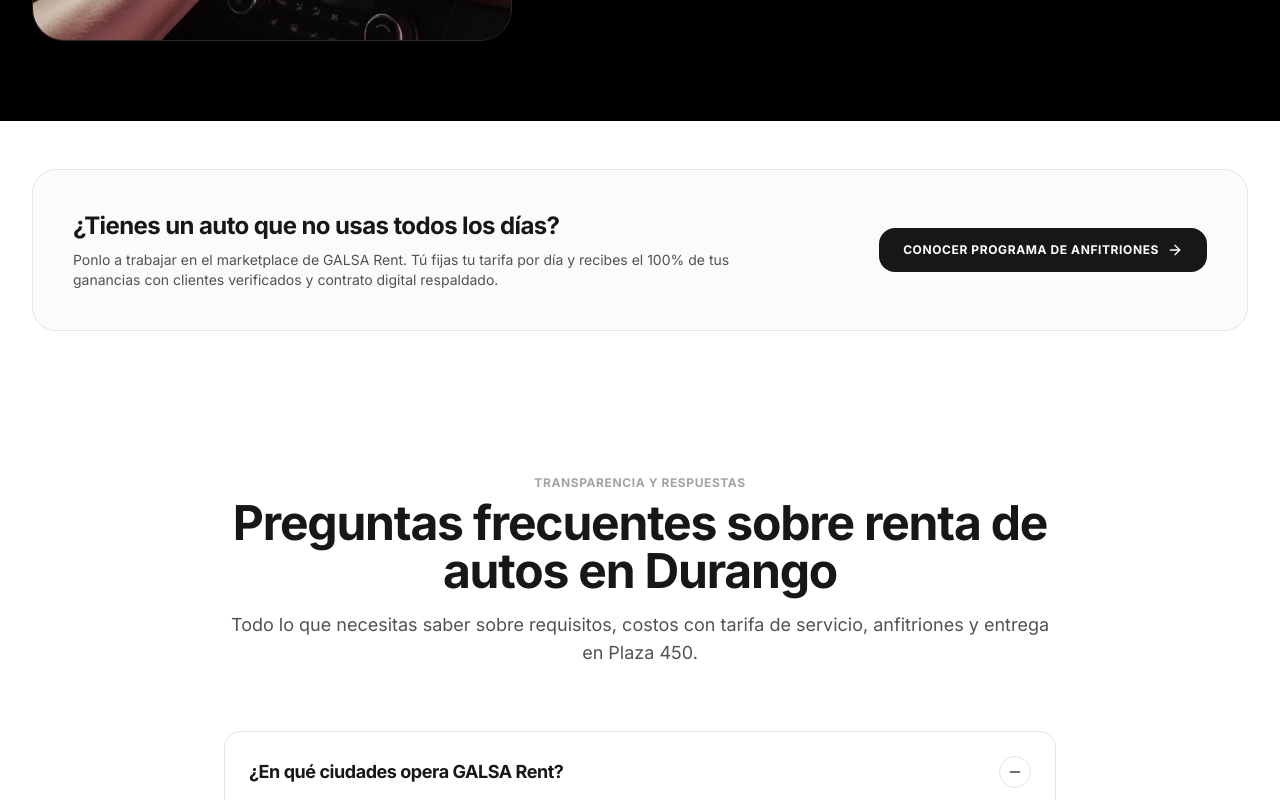
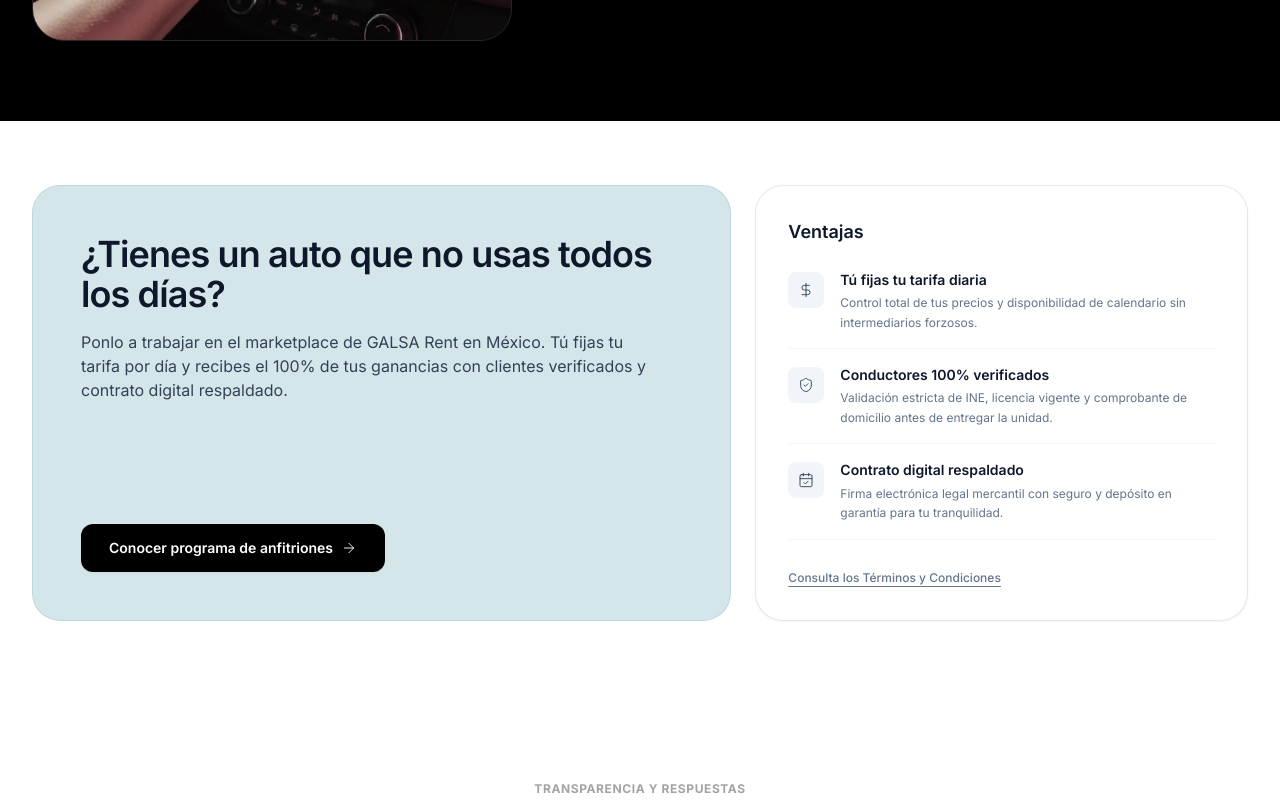
Before and after one commit to srcarlosdamian/galsa-rent, a React (Vite) app: page / in a window 1280 px wide. Shown: the part 4640-5440 px from the top of the page. Built offline with nearby package versions, Linux system fonts and the light colour scheme; no server answers; a web font is replaced by a local one.

Commit message:
feat: redesign HostBanner with light blue card and side advantages box matching Uber Reserve structure

```diff
--- a/src/components/Footer.tsx
+++ b/src/components/Footer.tsx
@@ -123,8 +123,8 @@
         <div className="max-w-7xl mx-auto flex flex-col sm:flex-row items-center justify-between gap-1 text-neutral-400">
           <span className="text-amber-400 font-semibold">[ENTORNO DE PRUEBAS / QA — Este listón no va en el diseño final]</span>
           <div className="flex items-center gap-3 text-white">
-            <span>Última actualización: <strong>28 Oct 2026, 21:52 hrs</strong></span>
-            <span className="bg-neutral-800 text-emerald-400 px-2 py-0.5 rounded text-[10px] font-bold">v1.4.2</span>
+            <span>Última actualización: <strong>28 Oct 2026, 21:54 hrs</strong></span>
+            <span className="bg-neutral-800 text-emerald-400 px-2 py-0.5 rounded text-[10px] font-bold">v1.4.3</span>
           </div>
         </div>
       </div>
--- a/src/components/HostBanner.tsx
+++ b/src/components/HostBanner.tsx
@@ -1,5 +1,5 @@
 import React from 'react';
-import { ArrowRight, ShieldCheck, Car, Sparkles } from 'lucide-react';
+import { ArrowRight, ShieldCheck, DollarSign, CalendarCheck } from 'lucide-react';
 
 interface HostBannerProps {
   onNavigate?: (path: string) => void;
@@ -14,32 +14,104 @@
     }
   };
 
+  const VENTAJAS = [
+    {
+      id: 1,
+      title: 'Tú fijas tu tarifa diaria',
+      description: 'Control total de tus precios y disponibilidad de calendario sin intermediarios forzosos.',
+      icon: DollarSign,
+    },
+    {
+      id: 2,
+      title: 'Conductores 100% verificados',
+      description: 'Validación estricta de INE, licencia vigente y comprobante de domicilio antes de entregar la unidad.',
+      icon: ShieldCheck,
+    },
+    {
+      id: 3,
+      title: 'Contrato digital respaldado',
+      description: 'Firma electrónica legal mercantil con seguro y depósito en garantía para tu tranquilidad.',
+      icon: CalendarCheck,
+    },
+  ];
+
   return (
-    <section className="py-12 bg-white">
+    <section className="py-12 md:py-16 bg-white overflow-hidden">
       <div className="max-w-7xl mx-auto px-4 sm:px-6 lg:px-8">
-        <div className="rounded-3xl border border-neutral-200 bg-neutral-50/70 p-6 sm:p-8 md:p-10 flex flex-col md:flex-row items-center justify-between gap-6 transition-all hover:border-neutral-300">
 
-          <div className="space-y-2 text-center md:text-left max-w-2xl">
-            <h3 className="text-xl sm:text-2xl font-bold tracking-tight text-neutral-900">
+        {/* Contenedor principal con 2 bloques lado a lado como el ejemplo */}
+        <div className="grid grid-cols-1 lg:grid-cols-12 gap-6 items-stretch">
+
+          {/* Bloque Izquierdo: Cuadrado azul clarito con Título, Texto y CTA (sin ilustración) */}
+          <div className="lg:col-span-7 bg-[#94BDC9]/35 sm:bg-[#97C0CB]/40 rounded-[28px] p-8 sm:p-12 flex flex-col justify-between items-start border border-[#86B4C0]/30 min-h-[360px]">
+            <div className="space-y-4 max-w-xl text-left">
+              <h3 className="text-2xl sm:text-3xl md:text-4xl font-heading font-semibold text-slate-900 leading-tight tracking-tight">
                 ¿Tienes un auto que no usas todos los días?
               </h3>
-            <p className="text-xs sm:text-sm text-neutral-600 leading-relaxed">
-              Ponlo a trabajar en el marketplace de GALSA Rent. Tú fijas tu tarifa por día y recibes el 100% de tus ganancias con clientes verificados y contrato digital respaldado.
+              <p className="text-sm sm:text-base font-sans text-slate-700 leading-relaxed">
+                Ponlo a trabajar en el marketplace de GALSA Rent en México. Tú fijas tu tarifa por día y recibes el 100% de tus ganancias con clientes verificados y contrato digital respaldado.
               </p>
             </div>
 
-          <div className="shrink-0">
+            <div className="pt-8">
               <a
                 href="/anfitriones"
                 onClick={handleClick}
-              className="inline-flex items-center gap-2 px-6 py-3.5 rounded-2xl bg-neutral-900 hover:bg-black text-white font-bold text-xs uppercase tracking-wider transition-all active:scale-[0.98]"
+                className="inline-flex items-center gap-2 bg-black hover:bg-neutral-900 text-white font-heading font-semibold text-sm px-7 py-3.5 rounded-xl transition-all shadow-sm active:scale-95"
               >
                 <span>Conocer programa de anfitriones</span>
-              <ArrowRight className="w-4 h-4" />
+                <ArrowRight className="w-4 h-4" strokeWidth={1.4} />
               </a>
+            </div>
+          </div>
+
+          {/* Bloque Derecho: Cuadrado blanco con bordes redondeados y Ventajas */}
+          <div className="lg:col-span-5 bg-white rounded-[28px] p-6 sm:p-8 border border-neutral-200/90 flex flex-col justify-between shadow-sm">
+            <div>
+              <h4 className="text-lg font-heading font-semibold text-slate-900 mb-6 text-left">
+                Ventajas
+              </h4>
+
+              <div className="divide-y divide-neutral-100">
+                {VENTAJAS.map((item) => {
+                  const Icon = item.icon;
+                  return (
+                    <div key={item.id} className="py-4 first:pt-0 last:pb-0 flex items-start gap-4 text-left">
+                      <div className="w-9 h-9 rounded-lg bg-slate-100 flex items-center justify-center shrink-0 text-slate-700 mt-0.5">
+                        <Icon className="w-4 h-4 text-slate-700" strokeWidth={1.4} />
+                      </div>
+                      <div className="min-w-0 flex-1">
+                        <p className="text-sm font-heading font-semibold text-slate-900 leading-snug">
+                          {item.title}
+                        </p>
+                        <p className="text-xs font-sans text-slate-500 leading-relaxed mt-1">
+                          {item.description}
+                        </p>
+                      </div>
+                    </div>
+                  );
+                })}
+              </div>
+            </div>
+
+            <div className="pt-6 mt-4 border-t border-neutral-100 text-left">
+              <a
+                href="/terminos"
+                onClick={(e) => {
+                  if (onNavigate) {
+                    e.preventDefault();
+                    onNavigate('/terminos');
+                  }
+                }}
+                className="text-xs font-heading font-medium text-slate-500 hover:text-slate-900 underline underline-offset-4 transition-colors"
+              >
+                Consulta los Términos y Condiciones
+              </a>
+            </div>
           </div>
 
         </div>
+
       </div>
     </section>
   );
```
Lines whose indentation alone changed are shown as unchanged.
